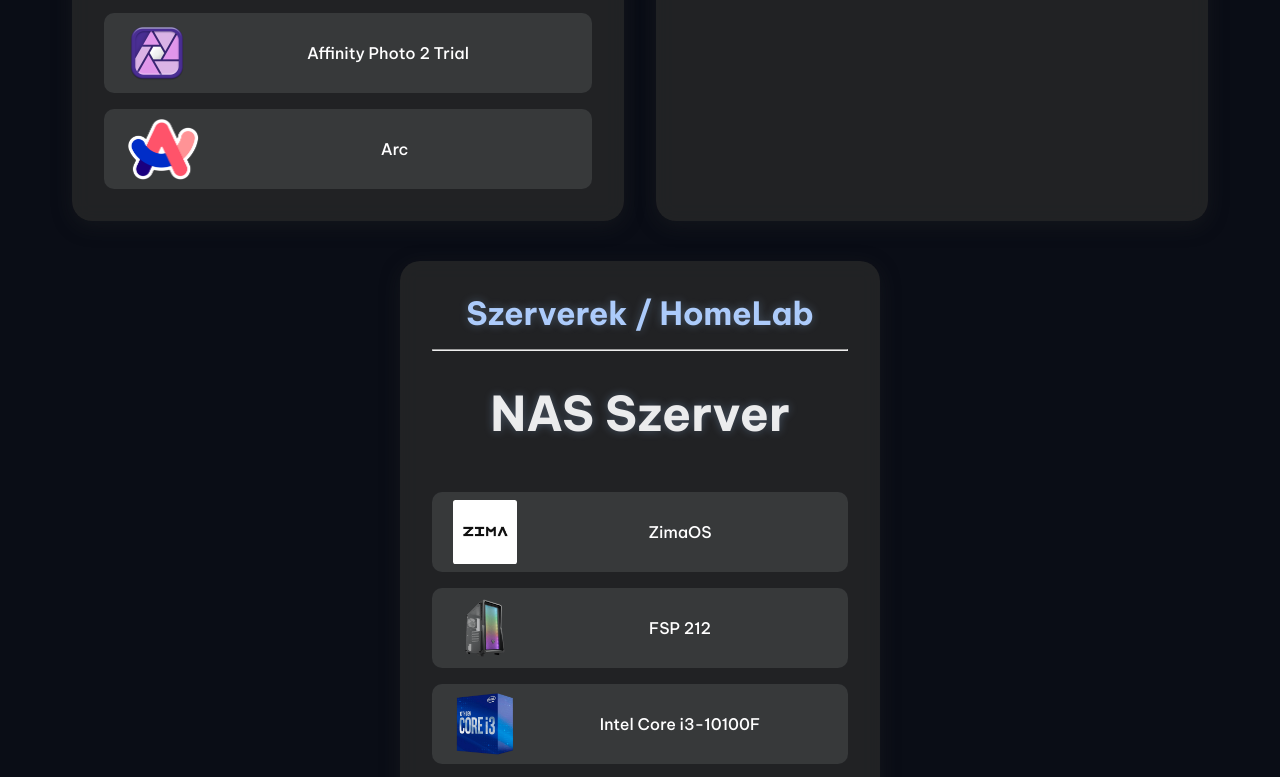
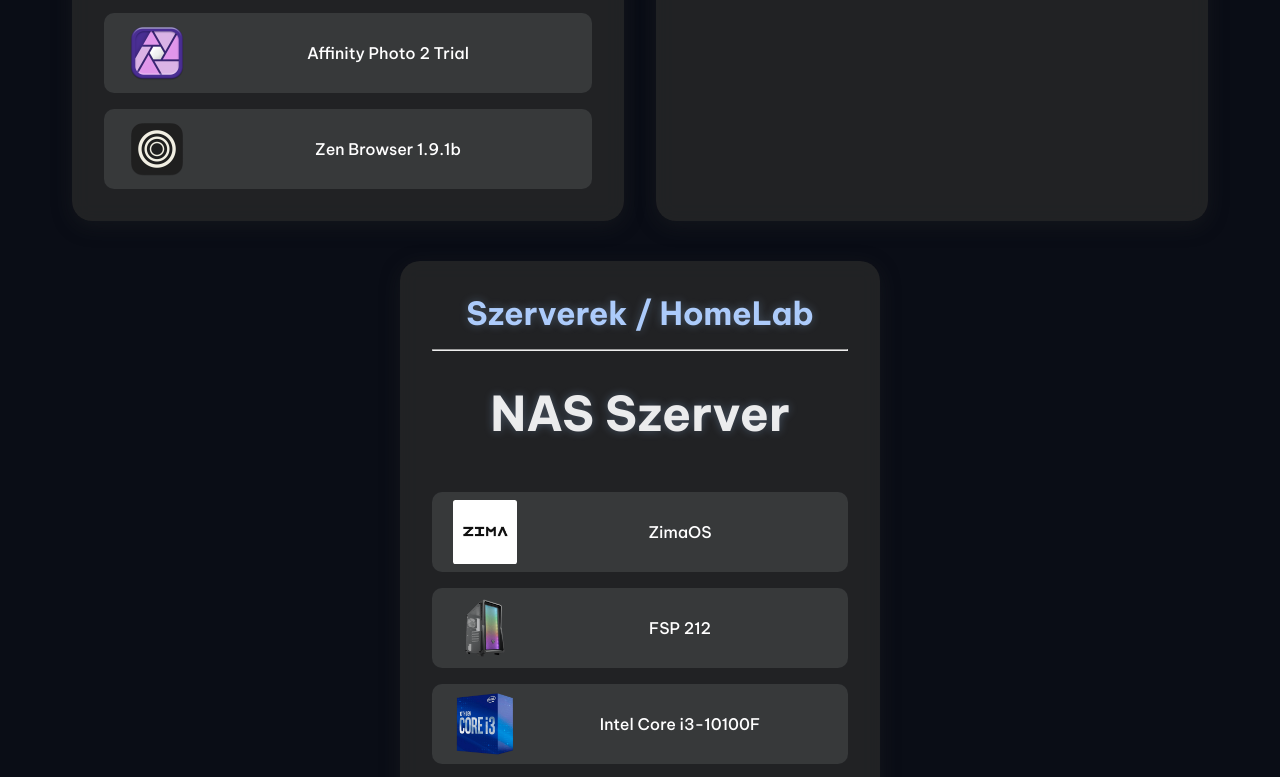
Before and after one commit to Vilmos-Tech/Weboldal, a plain HTML site: page Setup.html in a window 1280 px wide. Shown: the part 1632-2409 px from the top of the page. Drawn offline with Linux system fonts and the light colour scheme.

Commit message:
Version 0.6.2

```diff
--- a/Setup.html
+++ b/Setup.html
@@ -151,9 +151,9 @@
                         </div>
                     </li>
                     <li class="product-card">
-                        <img src="./photos/ARC_LOGO.png" alt="ARC logo" class="product-image">
+                        <img src="./photos/Zen browser.webp" alt="Zen browser logo" class="product-image">
                         <div class="product-info">
-                            <p>Arc</p>
+                            <p>Zen Browser 1.9.1b</p>
                         </div>
                     </li>
 
@@ -259,7 +259,7 @@
     <div id="thank-part">
 
     <div class="thank-you">
-        <p>Köszönöm, hogy végig olvasdad a weboldalam!🚀 <br>
+        <p>Köszönöm, hogy végig olvastad a weboldalam!🚀 <br>
              Rengeteg idő és energiát fektetek ebbe a hobby-ba és remélem, hogy ez meglátszik a videókon is.</p>
     </div>
 
--- a/css.css
+++ b/css.css
@@ -278,13 +278,12 @@ hr {
     display: flex;
     align-items: center;
     gap: 1rem;
-    transition: transform 0.3s ease;
+    transition: ease-in-out 0.13s ;
     height: 5rem;
 }
 
 .product-card:hover {
-    transition:  all 0.30s ease-in-out;
-    transform: translateX(8px) translateY(-7px);
+    transform: translateX(8px) translateY(-6px);
     border-radius: 0.5vw;
     box-shadow: 0px 0px 1.5rem 0.0009px rgb(172.08, 203.48, 250.76);
 }
```
Also changed, not shown: BTS.html (+1 -1 lines), Projects.html (+1 -1 lines), RoadMaps/WEB.html (+1 -1 lines), index.html (+1 -1 lines), photos/Zen browser.webp (added), 1 other file.
